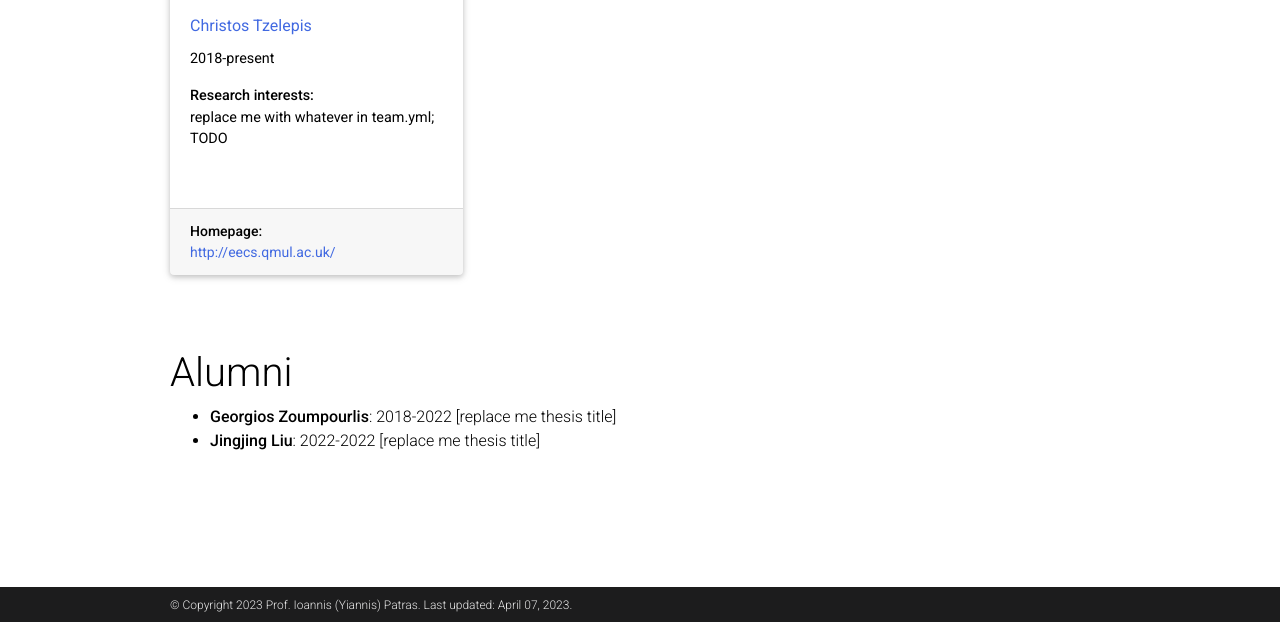
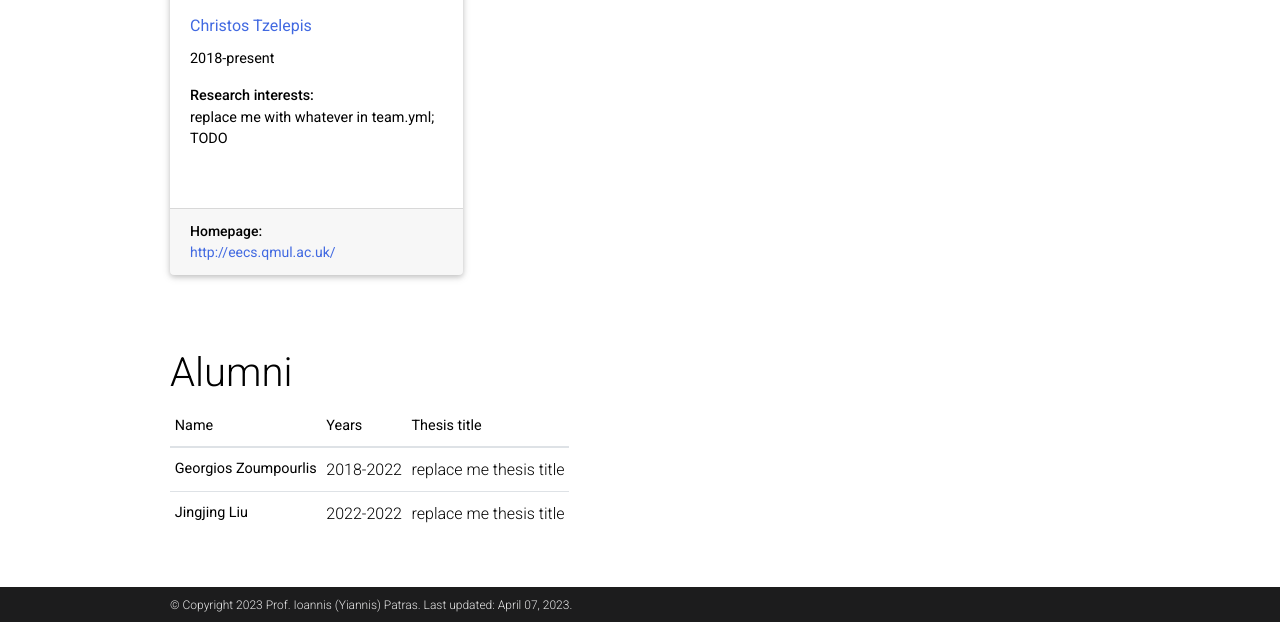
Before and after one commit to Computer-Vision-and-Human-Sensing-Lab/cvhs-website, a Jekyll site: the page built from _pages/team.md, in a window 1280 px wide and 900 px high, scrolled down 1380 px, cut to the strip 278-900 px from the top of the window. Built offline with Jekyll 4.4.1, drawn with Linux system fonts in a browser that asks for light colours; comment, search, counter and statistics services are not loaded; a style sheet for code colours, icons or effects is not loaded.

Commit message:
update alumni table

```diff
--- a/_pages/team.md
+++ b/_pages/team.md
@@ -71,14 +71,26 @@ nav_order: 0
 
 {% if site.data.team.alumni %}
 <h1 style="margin-top: 50px;">Alumni</h1>
-<ul>
+<table class="table table-responsive table-sm">
+  <thead>
+    <tr>
+      <th scope="col">Name</th>
+      <th scope="col">Years</th>
+      <th scope="col">Thesis title</th>
+    </tr>
+  </thead>
+  <tbody>
   {% for member in site.data.team.alumni.members %}
-  <li>
-    <strong>{{ member.name }}</strong>:
-    {{ member.years }} [{{ member.research }}]
-  </li>
+    <tr>
+      <th scope="row">{{ member.name }}</th>
+      <td>{{ member.years }}</td>
+      <td>{{ member.research }}</td>
+    </tr>
   {% endfor %}
-</ul>
+  </tbody>
+</table>
 {% endif %}
 
+
+
 </div>
```
